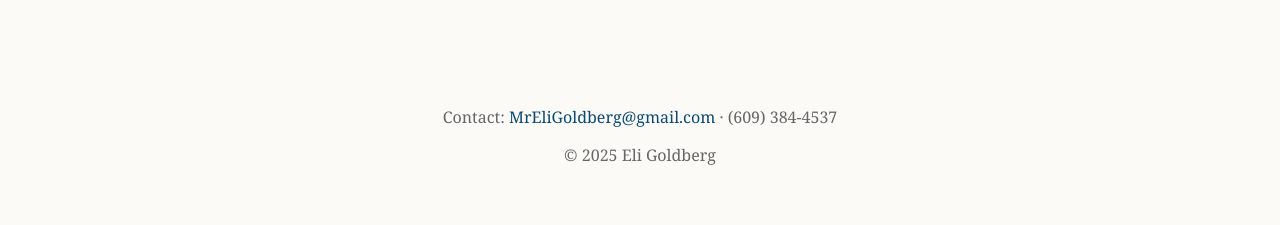
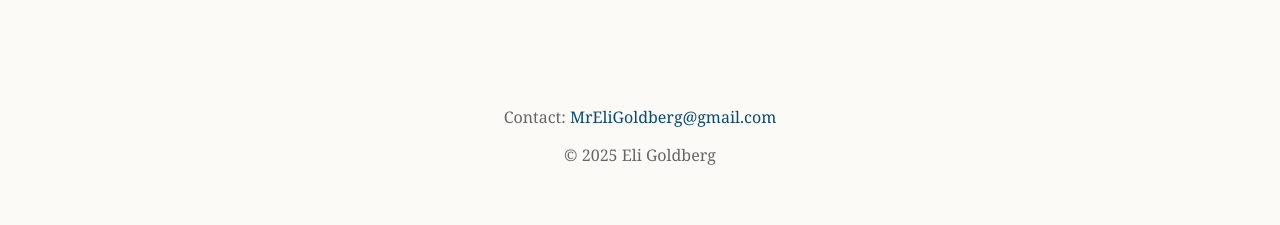
Before and after one commit to photonathan/Eli-Goldberg-site, a Jekyll site: the page built from index.md, in a window 1280 px wide. Shown: the part 1248-1473 px from the top of the page. Built offline with Jekyll 4.4.1, drawn with Linux system fonts in a browser that asks for light colours.

Commit message:
remove phone

```diff
--- a/_includes/footer.html
+++ b/_includes/footer.html
@@ -1,7 +1,7 @@
 <footer class="site-footer">
   <div class="container">
     <div class="contact-block">
-      <p>Contact: <a href="mailto:MrEliGoldberg@gmail.com">MrEliGoldberg@gmail.com</a> · (609) 384-4537</p>
+      <p>Contact: <a href="mailto:MrEliGoldberg@gmail.com">MrEliGoldberg@gmail.com</a></p>
     </div>
     <p class="copyright">© {{ "now" | date: "%Y" }} Eli Goldberg</p>
   </div>
```
